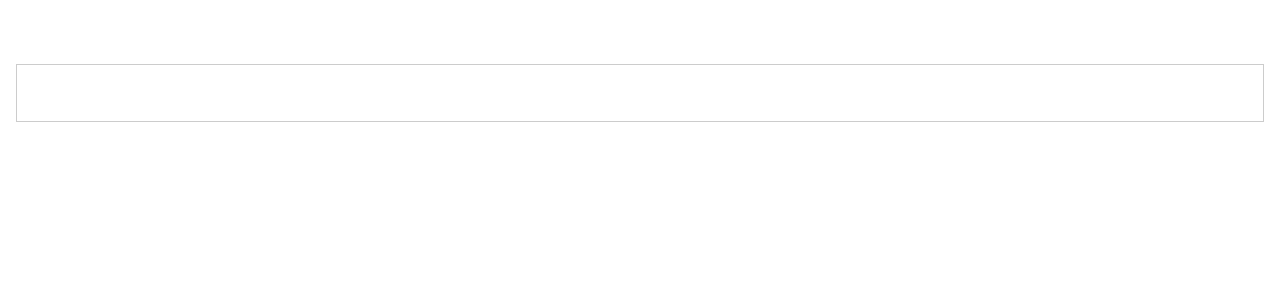
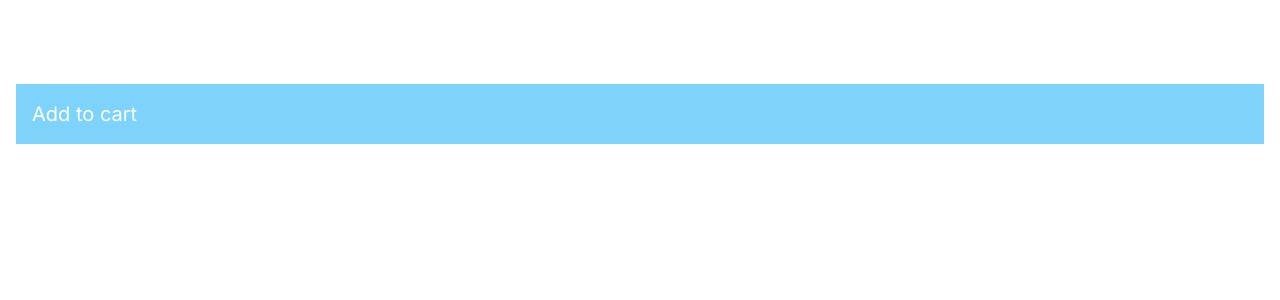
Before and after one commit to devkutub/nextjs-fundamentals, a Next.js app: page / in a window 1280 px wide. Shown: the top 300 px of the page. Built offline with nearby package versions, Linux system fonts and the light colour scheme.

Commit message:
added tailwind css

```diff
--- a/app/components/ProductCard.tsx
+++ b/app/components/ProductCard.tsx
@@ -1,10 +1,11 @@
 import React from 'react'
 import AddToCart from './AddToCart'
-import styles from "./ProductCard.module.css";
+// import styles from "./ProductCard.module.css";
 
 const ProductCard = () => {
     return (
-        <div className={styles.card}>
+        // <div className={styles.card}>
+        <div className="p-4 my-5 bg-sky-300 text-xl hover:bg-sky-500">
             <AddToCart />
         </div>
     )
```
